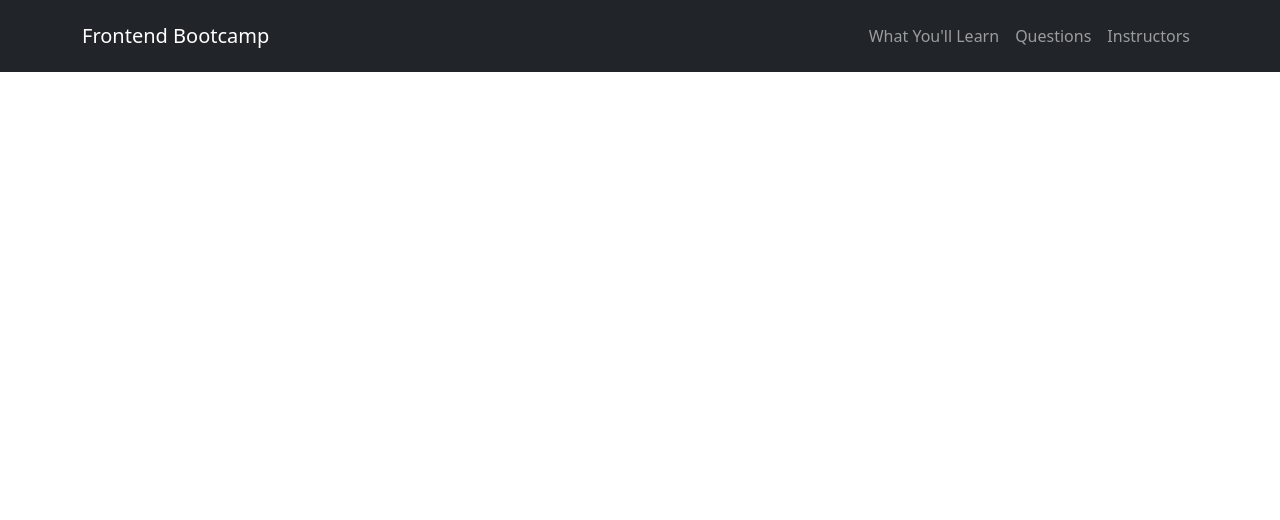
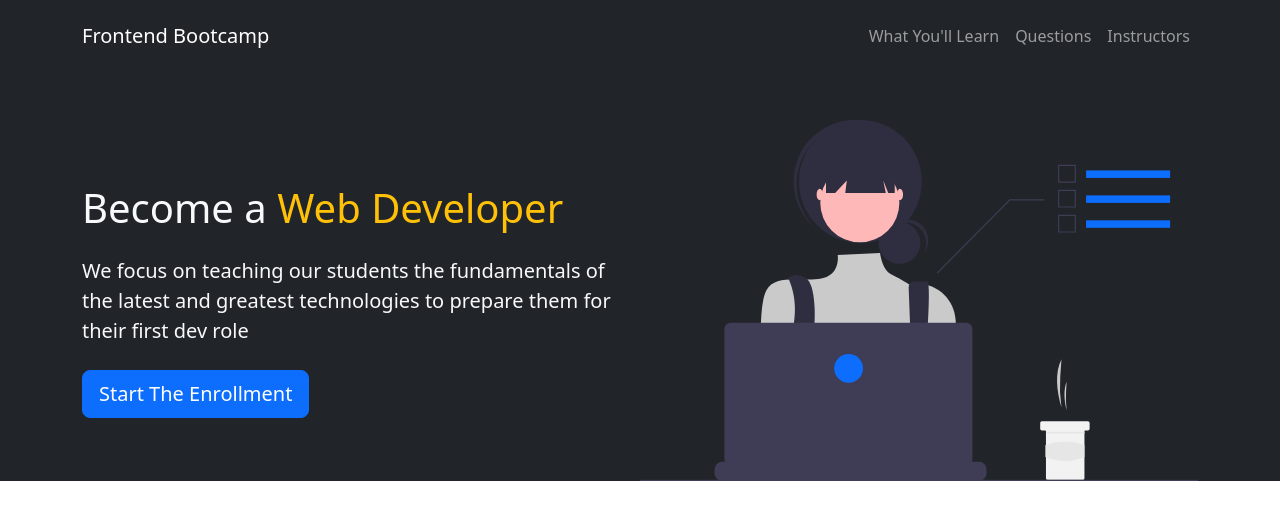
Before and after one commit to 0-th/Bootcamp-page, a plain HTML site: page index.html in a window 1280 px wide. Drawn offline with Linux system fonts and the light colour scheme.

Commit message:
Add showcase section

```diff
--- a/index.html
+++ b/index.html
@@ -35,6 +35,23 @@
 </nav>
 
 
+<!--Showcase-->
+<section class="bg-dark text-light p-5 p-lg-0 pt-lg-5 text-center text-sm-start">
+    <div class="container">
+        <div class="d-sm-flex align-items-center justify-content-between">
+            <div>
+                <h1>Become a <span class="text-warning">Web Developer</span></h1>
+                <p class="lead my-4">We focus on teaching our students the fundamentals of the latest and greatest
+                    technologies to
+                    prepare
+                them for their first dev role</p>
+                <button class="btn btn-primary btn-lg">Start The Enrollment</button>
+            </div>
+            <img class="img-fluid w-50 d-none d-sm-block" src="img/showcase.svg" alt="showcase image">
+        </div>
+    </div>
+</section>
+
 <script src="js/bootstrap.js"></script>
 </body>
 </html>
```
